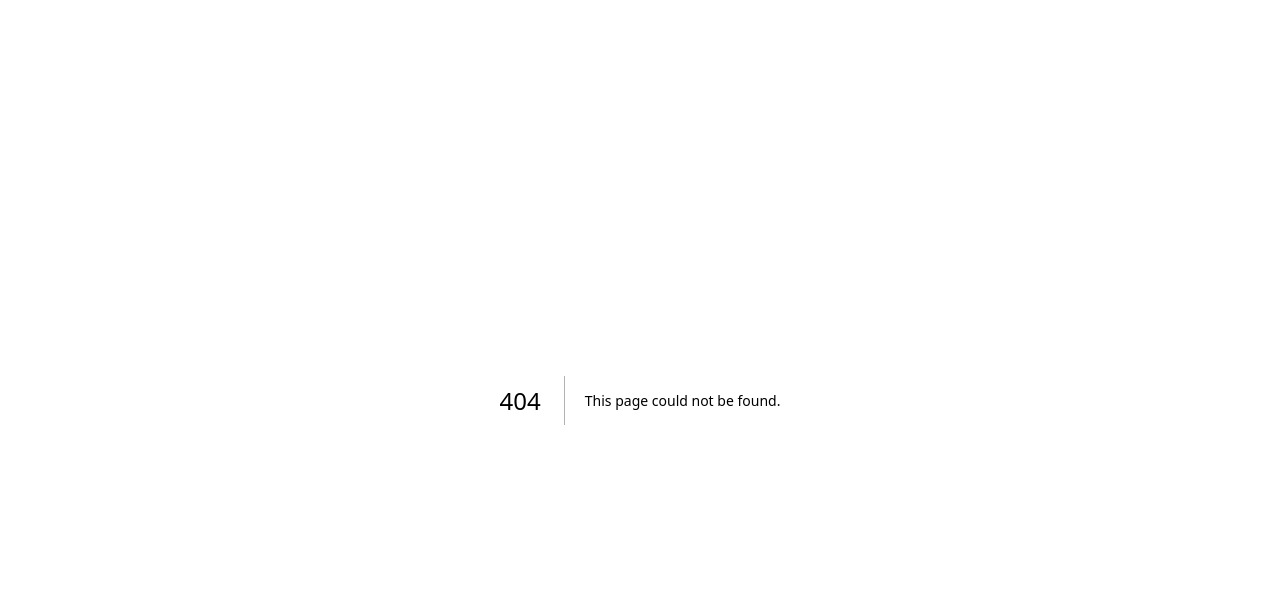
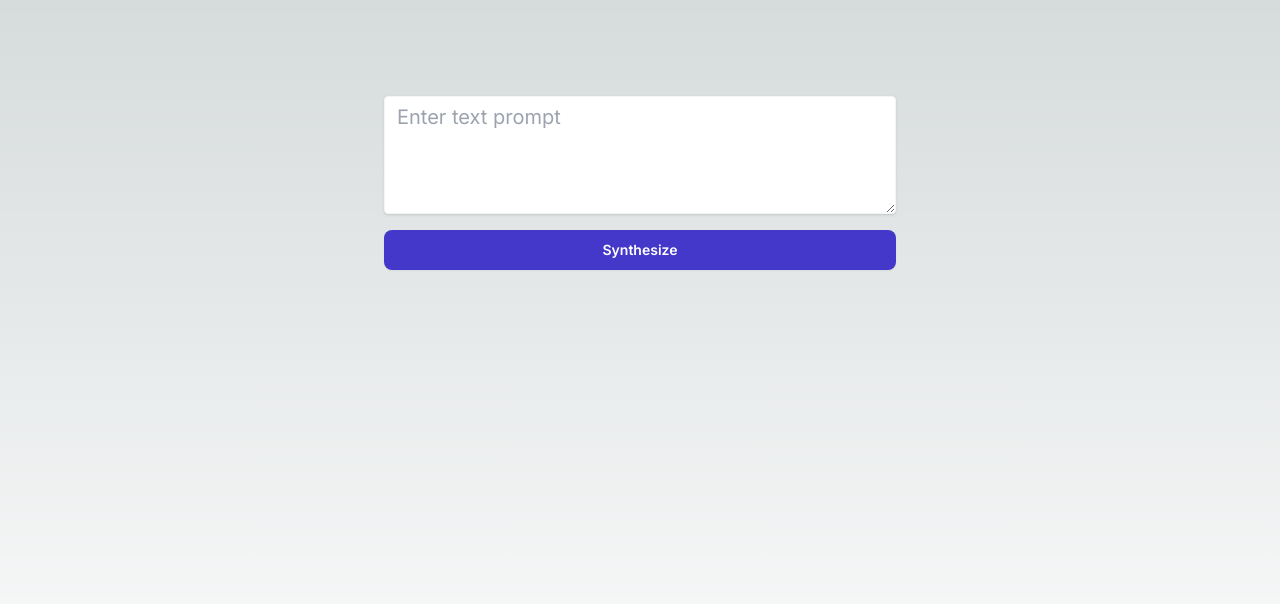
Before and after one commit to 3atharvkurdukar/gpt-zoom, a Next.js app: page /speech-synthesis in a window 1280 px wide. Before the commit this address had no page. Shown: the top 604 px of the page. Built offline with nearby package versions, Linux system fonts and the light colour scheme.

Commit message:
Implemented speech synthesis API

```diff
--- a/package.json
+++ b/package.json
@@ -13,6 +13,7 @@
     "@types/react": "18.2.13",
     "@types/react-dom": "18.2.6",
     "autoprefixer": "10.4.14",
+    "axios": "^1.4.0",
     "eslint": "8.43.0",
     "eslint-config-next": "13.4.6",
     "next": "13.4.6",
--- /dev/null
+++ b/src/app/api/(elevenlabs)/synthesize/route.ts
@@ -0,0 +1,30 @@
+import { NextRequest, NextResponse } from "next/server";
+import synthesizeAudio from "~/utils/synthesizeAudio";
+import { type AxiosError } from "axios";
+
+export async function POST(req: NextRequest) {
+  try {
+    const { prompt } = await req.json();
+    if (!prompt) {
+      return NextResponse.json({ error: "No prompt found!" }, { status: 400 });
+    }
+
+    // Call the OpenAI Whisper API for transcription
+    const audio = await synthesizeAudio(prompt).catch((error: AxiosError) => {
+      console.error(error);
+      throw new Error(error.message);
+    });
+
+    return new NextResponse(audio, {
+      headers: {
+        "Content-Type": "audio/mpeg",
+      },
+    });
+  } catch (error) {
+    console.error(error);
+    return NextResponse.json(
+      { error: "Something went wrong!" },
+      { status: 500 }
+    );
+  }
+}
--- /dev/null
+++ b/src/app/speech-synthesis/page.tsx
@@ -0,0 +1,11 @@
+import SpeechSynthesisForm from "~/components/SpeechSynthesisForm";
+
+export default function SpeechSynthesisPage() {
+  return (
+    <main className="flex min-h-screen flex-col items-center justify-between p-24">
+      <div className="">
+        <SpeechSynthesisForm />
+      </div>
+    </main>
+  );
+}
--- /dev/null
+++ b/src/components/SpeechSynthesisForm.tsx
@@ -0,0 +1,89 @@
+"use client";
+import axios from "axios";
+import React, { FormEventHandler, useState } from "react";
+
+export const SpeechSynthesisForm = ({}: {}) => {
+  const [error, setError] = useState<string | null>(null);
+  const [loading, setLoading] = useState(false);
+  const [textPrompt, setTextPrompt] = useState<string>("");
+  const [audioURL, setAudioURL] = useState<string | null>(null);
+
+  const handleSubmit: FormEventHandler<HTMLFormElement> = async (event) => {
+    event.preventDefault();
+    setLoading(true);
+    try {
+      const { data } = await axios.post(
+        "/api/synthesize",
+        {
+          prompt: textPrompt,
+        },
+        {
+          responseType: "arraybuffer",
+          headers: {
+            Accept: "audio/mpeg",
+          },
+        }
+      );
+      // Create a new Blob object from the audio data with MIME type 'audio/mpeg'
+      const blob = new Blob([data], {
+        type: "audio/mpeg",
+      });
+      // Create a URL for the blob object
+      const url = URL.createObjectURL(blob);
+
+      // Set the audio URL state variable to the newly created URL
+      console.log(data);
+      console.log(blob);
+      console.log(url);
+      setAudioURL(url);
+    } catch (error) {
+      console.error(error);
+      setError((error as Error).message);
+    }
+    setLoading(false);
+  };
+
+  return (
+    <>
+      <form
+        className="flex flex-col justify-center gap-4 max-w-lg"
+        onSubmit={handleSubmit}
+      >
+        <textarea
+          name="text-prompt"
+          id="text-prompt"
+          rows={4}
+          cols={80}
+          value={textPrompt}
+          className="shadow appearance-none border rounded w-full py-2 px-3 text-gray-700 leading-tight focus:outline-none focus:shadow-outline bg-white dark:bg-slate-800 dark:text-gray-100 border-gray-100 dark:border-gray-700 text-xl focus:ring-1 ring-indigo-200 dark:ring-indigo-700"
+          onChange={(e) => setTextPrompt(e.currentTarget.value)}
+          placeholder="Enter text prompt"
+        ></textarea>
+        <button
+          type="submit"
+          className="flex-none rounded-lg bg-indigo-700 px-3.5 py-2.5 text-sm font-semibold text-white shadow-sm hover:bg-indigo-600 focus-visible:outline focus-visible:outline-2 focus-visible:outline-offset-2 focus-visible:outline-indigo-500"
+        >
+          Synthesize
+        </button>
+      </form>
+      {loading && (
+        <div className="my-5 text-center bg-blue-100 text-blue-600 dark:text-gray-200 shadow-sm dark:bg-blue-900 p-2 rounded-lg">
+          <p className="font-bold text-lg">Processing...</p>
+        </div>
+      )}
+      {error && (
+        <div className="my-5 text-center bg-red-200 text-red-600 dark:text-white shadow-sm dark:bg-red-700 p-2 rounded-lg">
+          <p className="font-bold text-lg">{error}</p>
+        </div>
+      )}
+      {audioURL && (
+        <div className="my-5 bg-white shadow-sm dark:bg-slate-900 p-4 rounded-lg">
+          <h2 className="font-bold text-lg mb-3">Audio</h2>
+          <audio autoPlay controls src={audioURL} />
+        </div>
+      )}
+    </>
+  );
+};
+
+export default SpeechSynthesisForm;
--- /dev/null
+++ b/src/utils/synthesizeAudio.ts
@@ -0,0 +1,27 @@
+"use server";
+import axios from "axios";
+
+const ELEVENLABS_KEY = process.env.ELEVENLABS_KEY;
+const VOICE_ID = "21m00Tcm4TlvDq8ikWAM";
+const MODEL_ID = "eleven_monolingual_v1";
+
+export const synthesizeAudio = async (prompt: string) => {
+  const audio = await axios.post(
+    `https://api.elevenlabs.io/v1/text-to-speech/${VOICE_ID}`,
+    {
+      text: prompt,
+      model_id: MODEL_ID,
+    },
+    {
+      responseType: "arraybuffer",
+      headers: {
+        "Content-Type": "application/json",
+        "xi-api-key": ELEVENLABS_KEY,
+        Accept: "audio/mpeg",
+      },
+    }
+  );
+  return audio.data;
+};
+
+export default synthesizeAudio;
```
Also changed, not shown: 1 other file (tests, documents, lock files or other folders).
